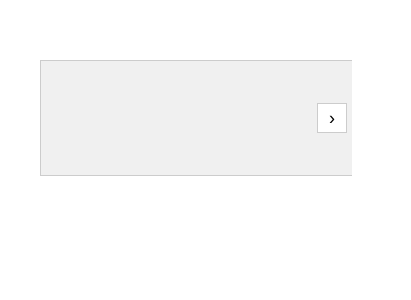
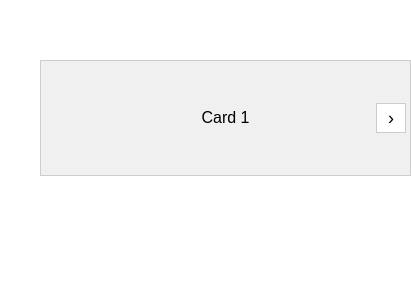
Before and after one commit to dd-daihuaye/simple-react-app, a React (Create React App) app: page / in a window 390 px wide. Shown: the top 300 px of the page, 411 px wide, since content can reach past the window. Built offline with nearby package versions, Linux system fonts and the light colour scheme.

Commit message:
Revert "Improve carousel responsiveness"

```diff
--- a/src/Carousel.css
+++ b/src/Carousel.css
@@ -1,7 +1,6 @@
 .carousel-container {
   position: relative;
-  width: 80vw;
-  max-width: 800px;
+  width: 371px;
   height: 116px;
   overflow: hidden;
   margin: 20px auto;
@@ -13,6 +12,8 @@
 }
 
 .carousel-item {
+  flex: 0 0 371px;
+  width: 371px;
   height: 116px;
   display: flex;
   align-items: center;
--- a/src/Carousel.tsx
+++ b/src/Carousel.tsx
@@ -1,4 +1,4 @@
-import React, { useState, useEffect } from 'react';
+import React, { useState } from 'react';
 import './Carousel.css';
 
 type CarouselProps = {
@@ -7,41 +7,19 @@ type CarouselProps = {
 
 const Carousel: React.FC<CarouselProps> = ({ items }) => {
   const [index, setIndex] = useState(0);
-  const [slidesPerView, setSlidesPerView] = useState(
-    typeof window !== 'undefined' && window.innerWidth > 1200 ? 2 : 1
-  );
-
-  useEffect(() => {
-    const handleResize = () => {
-      setSlidesPerView(window.innerWidth > 1200 ? 2 : 1);
-      setIndex(0);
-    };
-    window.addEventListener('resize', handleResize);
-    return () => window.removeEventListener('resize', handleResize);
-  }, []);
 
   const next = () => {
-    setIndex((prev) => (prev + slidesPerView) % items.length);
+    setIndex((prev) => (prev + 1) % items.length);
   };
 
   return (
     <div className="carousel-container">
       <div
         className="carousel-inner"
-        style={{
-          transform: `translateX(-${index * (100 / slidesPerView)}%)`,
-          width: `${(items.length * 100) / slidesPerView}%`,
-        }}
+        style={{ transform: `translateX(-${index * 371}px)` }}
       >
         {items.map((item, i) => (
-          <div
-            className="carousel-item"
-            key={i}
-            style={{
-              flex: `0 0 ${100 / slidesPerView}%`,
-              width: `${100 / slidesPerView}%`,
-            }}
-          >
+          <div className="carousel-item" key={i}>
             {item}
           </div>
         ))}
```
